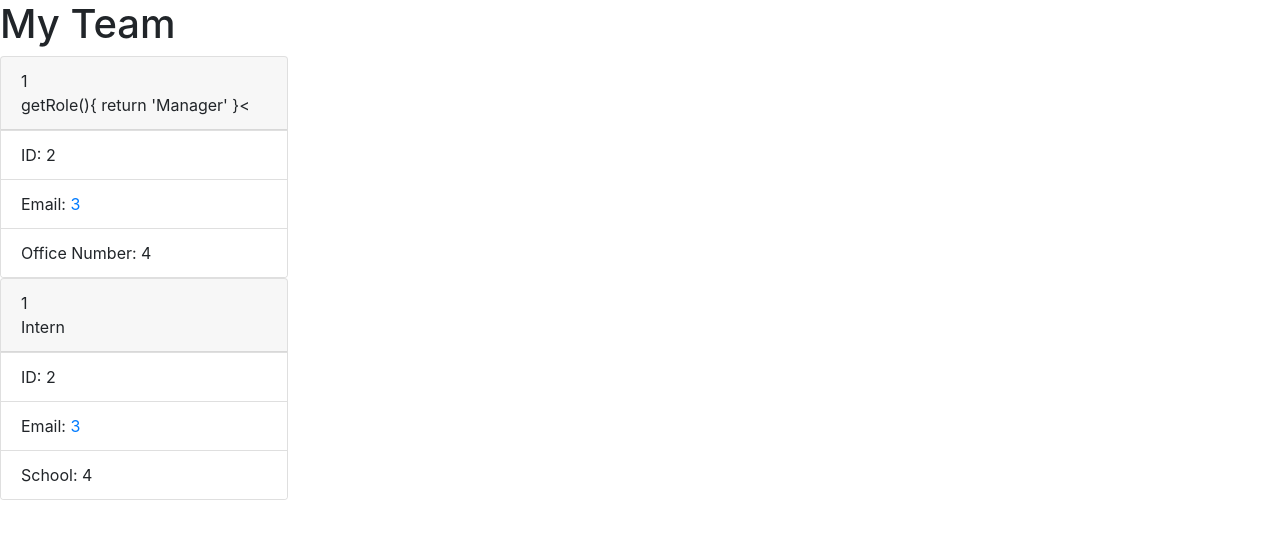
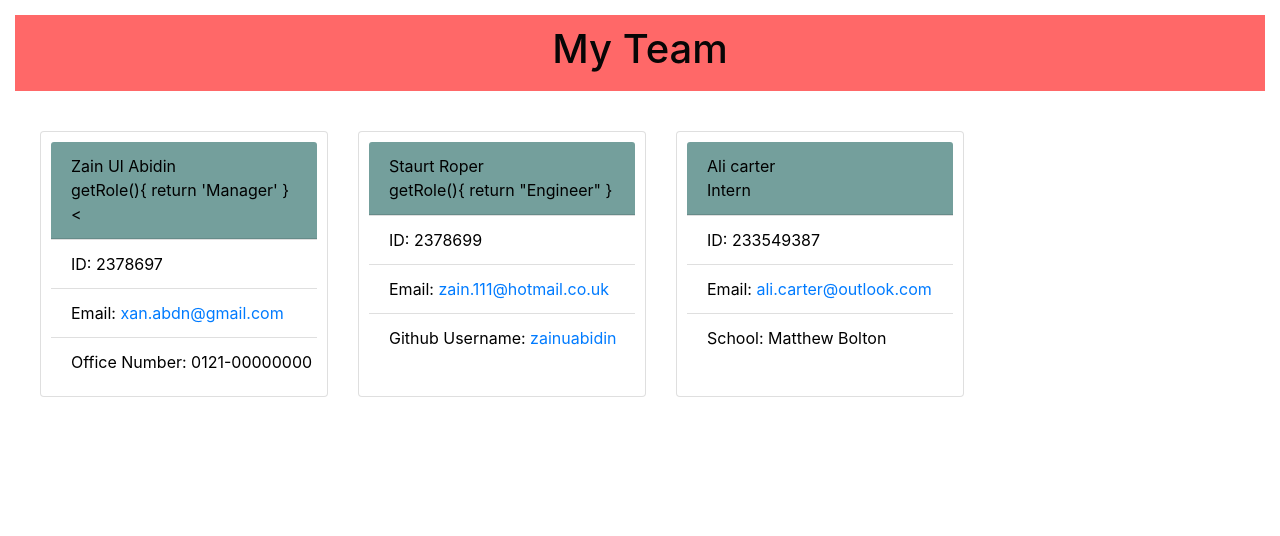
Before and after one commit to zainuabidin/Team-Player, a website: page dist/index.html in a window 1280 px wide. Drawn offline with nearby package versions, Linux system fonts and the light colour scheme.

Commit message:
css added and readme updated

```diff
--- a/dist/index.html
+++ b/dist/index.html
@@ -21,26 +21,39 @@
 
           <div class="card" style="width: 18rem;">
             <div class="card-header">
-            1<br/>
+            Zain Ul Abidin<br/>
            <i class="fas fa-mug-hot"></i>getRole(){
         return 'Manager'
     }<</div>
            <ul class="list-group list-group-flush">
-            <li class="list-group-item">ID: 2</li>
-            <li class="list-group-item">Email: <span id="email"><a href="xan.abdn@gmail.com">3</a></span></li>
-            <li class="list-group-item">Office Number: 4</li>
+            <li class="list-group-item">ID: 2378697</li>
+            <li class="list-group-item">Email: <span id="email"><a href="xan.abdn@gmail.com">xan.abdn@gmail.com</a></span></li>
+            <li class="list-group-item">Office Number: 0121-00000000</li>
+            </ul>
+        </div>
+
+       <div class="card" style="width: 18rem;">
+            <div class="card-header">
+            Staurt Roper <br/>
+           <i class="fas fa-glasses"></i>getRole(){
+     return "Engineer"
+ } </div>
+           <ul class="list-group list-group-flush">
+            <li class="list-group-item">ID: 2378699</li>
+            <li class="list-group-item">Email: <span id="email"><a href="mailto:xan.abdn@gmail.com">zain.111@hotmail.co.uk</a></span></li>
+            <li class="list-group-item">Github Username: <a target="_blank" href="https://github.com/zainuabidin">zainuabidin</a></li>
             </ul>
         </div>
 
 
         <div class="card" style="width: 18rem;">
             <div class="card-header">
-            1<br/>
+            Ali carter<br/>
            <i class="fas fa-user-graduate"></i>Intern</div>
            <ul class="list-group list-group-flush">
-            <li class="list-group-item">ID: 2</li>
-            <li class="list-group-item">Email: <span id="email"><a href="mailto:xan.abdn@gmail.com">3</a></span></li>
-            <li class="list-group-item">School: 4</li>
+            <li class="list-group-item">ID: 233549387</li>
+            <li class="list-group-item">Email: <span id="email"><a href="mailto:xan.abdn@gmail.com">ali.carter@outlook.com</a></span></li>
+            <li class="list-group-item">School: Matthew Bolton</li>
             </ul>
         </div>
 
--- a/dist/style.css
+++ b/dist/style.css
@@ -0,0 +1,41 @@
+header {
+    color: rgb(7, 6, 6);
+    background-color: rgba(255, 0, 0, 0.591);
+    padding: 10px;
+    display: flex;
+    justify-content: center;
+    font-size: 2em;
+    margin: 15px;
+    padding: 10px;
+}
+
+main{
+    display: flex;
+    flex-wrap: wrap;
+    margin: 15px;
+    padding: 10px;
+}
+
+.card {
+    padding: 10px;
+    margin: 15px;
+}
+
+.card-header {
+    color: rgb(0, 0, 0);
+    background-color: rgba(18, 92, 86, 0.584);
+
+}
+
+.list-group {
+    color: black;
+}
+
+.list-group-item {
+    white-space: nowrap;
+    overflow: visible;
+}
+
+#email {
+    color:rgba(70, 33, 204, 0.584);
+}
```
Also changed, not shown: README.md.
